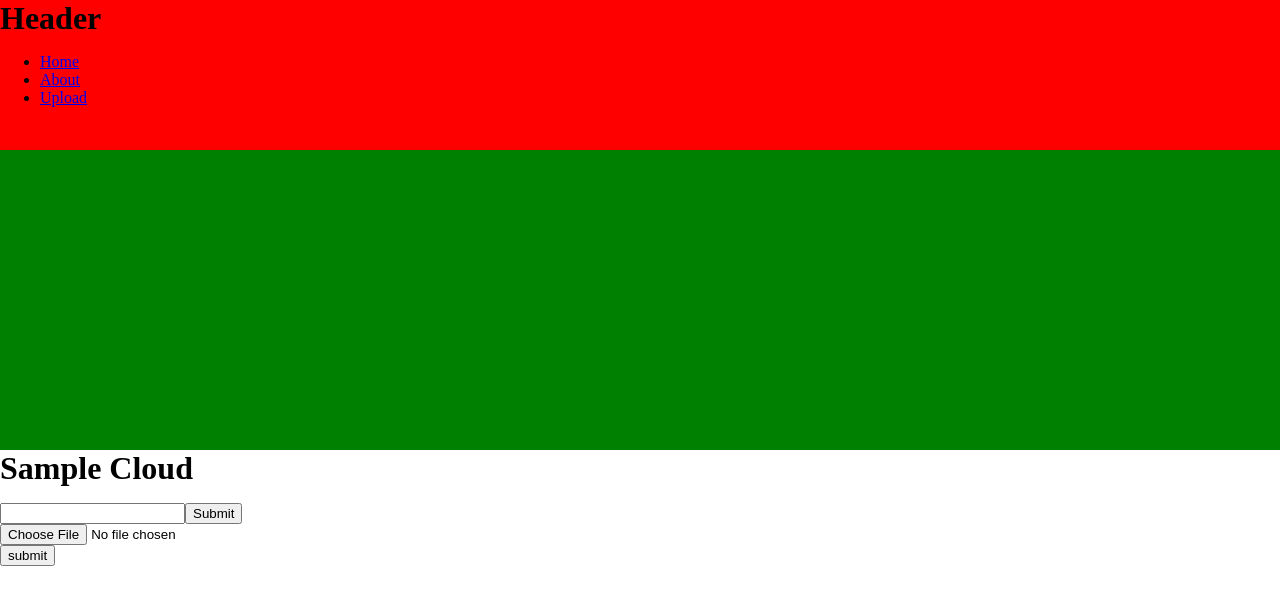
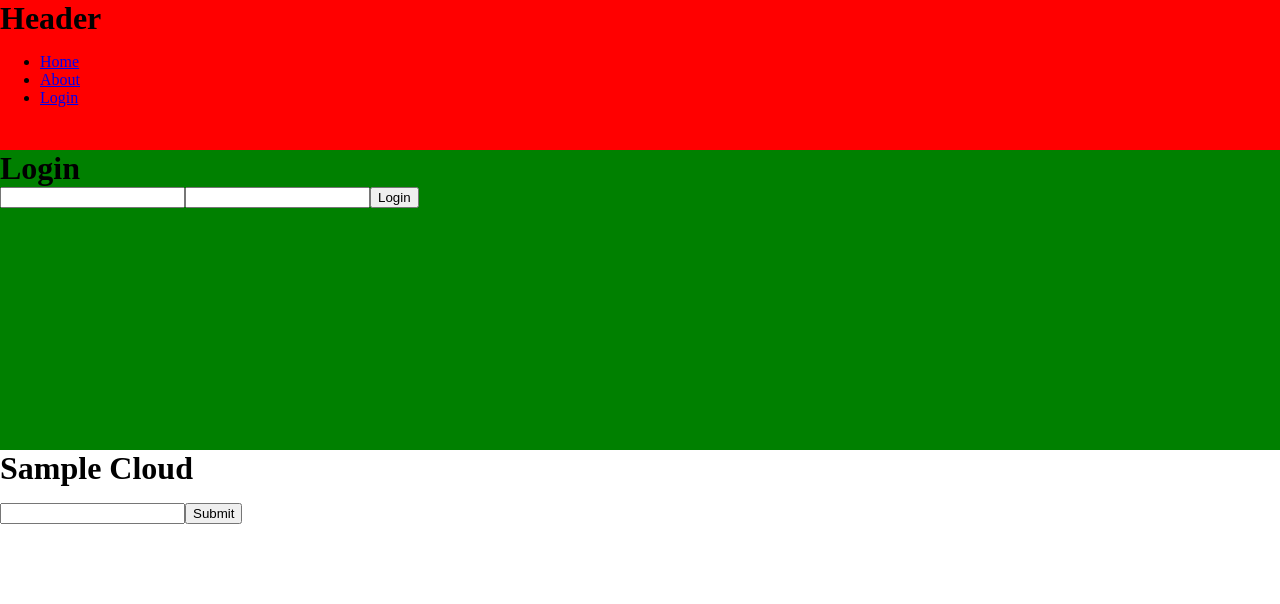
Before and after one commit to arunas-cesonis/SampleCloud, a React (Create React App) app in the folder client/: page /login in a window 1280 px wide. Shown: the top 604 px of the page. Built offline with nearby package versions, Linux system fonts and the light colour scheme; no server answers.

Commit message:
Added Login.jsx, install 'crypto' module, created .../js/utils.js for helper functions.

```diff
--- a/client/src/App.js
+++ b/client/src/App.js
@@ -1,6 +1,5 @@
 import React, { Component } from 'react';
 import axios from 'axios';
-import Upload from './components/Upload.jsx';
 import Header from './components/Header.jsx';
 import Main from './components/Main.jsx';
 
@@ -10,7 +9,7 @@ class App extends Component {
 		this.state = {
 			username: '',
 			response1: '',
-			response2: ''
+			response2: '',
 		};
 		this.handleNewUser = this.handleNewUser.bind(this);
 	}
@@ -18,7 +17,6 @@ class App extends Component {
 	handleNewUser(event) {
 		this.setState({ username: event.target.value });
 	}
-
 	componentDidMount() {
 		this.callApi()
 			.then(res => this.setState({
@@ -32,11 +30,11 @@ class App extends Component {
 		const body = await response.json();
 		return body;
 	};
+
 	addToDb = event => {
 		event.preventDefault();
 		let usernameValue = this.state.username;
 
-		// Read Inputs
 		this.setState({ username: event.target.value });
 
 		// TO FIGURE OUT LATER
@@ -50,7 +48,6 @@ class App extends Component {
 			console.log(data);
 		});
 		*/
-
 		//Post back to express (server.js)
 		axios.post('http://localhost:3010/api/pushtodb', {
 			username: this.state.username,
@@ -80,7 +77,6 @@ class App extends Component {
 			<button type='submit' onClick={this.addToDb}>
 			Submit
 			</button>
-			<Upload />
 		</div>
 	    );
 	  }
--- a/client/src/components/Header.jsx
+++ b/client/src/components/Header.jsx
@@ -4,6 +4,7 @@ import { Link } from 'react-router-dom';
 import '../css/header.css';
 
 class Header extends Component {
+	//<li><Link to='/upload'>Upload</Link></li>
 
 	render(){
 		return (
@@ -12,7 +13,7 @@ class Header extends Component {
 				<ul>
 					<li><Link to='/'>Home</Link></li>
 					<li><Link to='/about'>About</Link></li>
-					<li><Link to='/upload'>Upload</Link></li>
+					<li><Link to='/login'>Login</Link></li>
 				</ul>
 			</div>
 
--- /dev/null
+++ b/client/src/components/Login.jsx
@@ -0,0 +1,53 @@
+import React, { Component } from 'react';
+import axios from 'axios';
+import { encrypt } from '../js/utils.js';
+
+class Login extends Component {
+	constructor(props){
+		super(props);
+		this.state = {
+			username: '',
+			password: '',
+		}
+	}
+
+	updatePassword = event => {
+		this.setState({password: event.target.value});
+	}
+
+	updateUsername = event => {
+		this.setState({username: event.target.value});
+	}
+
+	handleLogin = event => {
+		event.preventDefault();
+		console.log('handle called.');
+		console.log('u: ', this.state.username);
+		console.log('p: ', this.state.password);
+		let encryptedPWD = encrypt(this.state.password);
+		console.log(encryptedPWD);
+		let testURL = 'http://localhost:3010/login?user=paulius&pwd=' + encryptedPWD;
+		console.log('submitted, now redirecting');
+		console.log(testURL);
+		window.location = testURL;
+	}
+
+	render(){
+		return (
+			<div>
+				<h1>Login</h1>
+				<input type='text'
+					onChange={this.updateUsername.bind(this)}
+					name='username' />
+				<input type='password'
+					onChange={this.updatePassword.bind(this)}
+					name='password' />
+				<button type='submit' onClick={this.handleLogin}>
+				Login
+				</button>
+			</div>
+		);
+	}
+}
+
+export default Login;
--- a/client/src/components/Main.jsx
+++ b/client/src/components/Main.jsx
@@ -5,18 +5,19 @@ import '../css/main.css';
 import Home from './Home.jsx';
 import About from './About.jsx';
 import Upload from './Upload.jsx';
+import Login from './Login.jsx';
 
 //Basically this is a main Content or Content Loader
 class Main extends Component {
-
+	//<Route path='/upload' component={Upload} />
+	//<Route path='/uploaded' render={() => <h1>File has been uploaded</h1>} />
 	render(){
 		return (
 			<div className='mainCont'>
 				<Switch>
 					<Route exact path='/' component={Home} />
 					<Route path='/about' component={About} />
-					<Route path='/upload' component={Upload} />
-					<Route path='/uploaded' render={() => <h1>File has been uploaded</h1>} />
+					<Route path='/login' component={Login} />
 				</Switch>
 			</div>
 
--- a/client/src/components/Upload.jsx
+++ b/client/src/components/Upload.jsx
@@ -6,6 +6,7 @@ class Upload extends Component {
 		super(props);
 		this.state = {
 			sampleURL: '',
+			username: 'UserName',
 			redirectOnSuccess: false,
 		};
 		this.handleUpload = this.handleUpload.bind(this);
@@ -16,10 +17,10 @@ class Upload extends Component {
 		event.preventDefault();
 		const data = new FormData();
 		data.append('file', this.uploadInput.files[0]);
-
+		data.append('filename', this.fileName.value);
+		data.append('username', this.state.username);
 
 		//To implement later so user can choose their own name + add it to db meta
-		//data.append('filename', this.fileName.value);
 		//To figure out error handlers
 		axios.post('http://localhost:3010/api/upload', data);
 
@@ -45,7 +46,9 @@ class Upload extends Component {
 		}
 		return (
 			<form onSubmit={this.handleUpload}>
+				<h1>{this.state.username}</h1>
 				<input ref={(ref) => {this.uploadInput = ref; }} type='file' />
+				<input ref={(ref) => {this.fileName = ref; }} type='text' />
 				<br />
 			<button>submit</button>
 			</form>
--- /dev/null
+++ b/client/src/js/utils.js
@@ -0,0 +1,11 @@
+const crypto = require('crypto');
+
+export function encrypt(data) {
+  let cipher = crypto.createCipher('aes-256-ecb', 'password');
+  return cipher.update(data, 'utf8', 'hex') + cipher.final('hex');
+}
+
+export function decrypt(data) {
+  let cipher = crypto.createDecipher('aes-256-ecb', 'password');
+  return cipher.update(data, 'hex', 'utf8') + cipher.final('utf8');
+}
--- a/package.json
+++ b/package.json
@@ -18,6 +18,7 @@
     "body-parser": "^1.18.2",
     "concurrently": "^3.5.1",
     "cors": "^2.8.4",
+    "crypto": "^1.0.1",
     "express": "^4.16.3",
     "express-fileupload": "^0.4.0",
     "nodemon": "^1.17.3",
```
Also changed, not shown: 2 other files (tests, documents, lock files or other folders).
